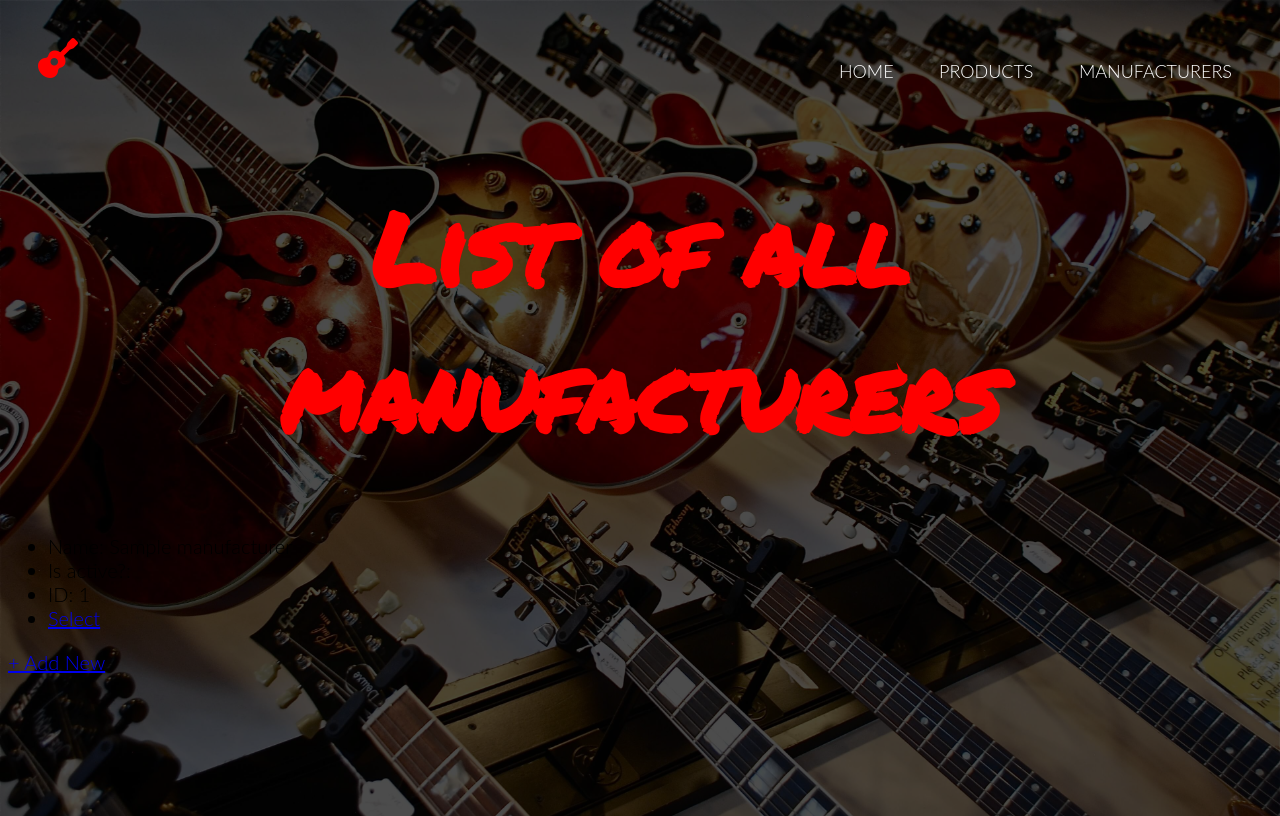
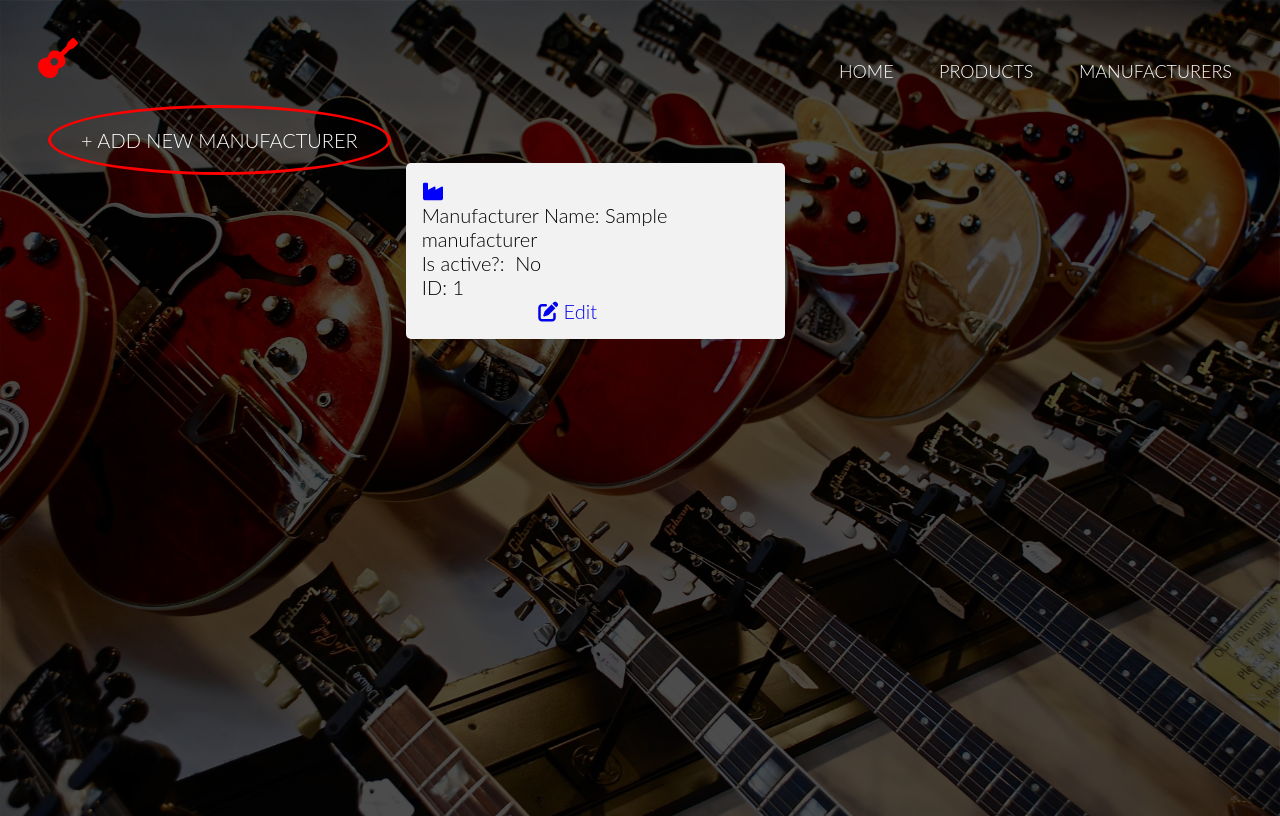
Before and after one commit to camsh69/Guitar_Store_Inventory_App_Python, a Flask app: page /manufacturers in a window 1280 px wide. Run offline with Flask 2, Linux system fonts and the light colour scheme; a database or web service that is not in the repository returns one stand-in record (values such as "Sample title"); some libraries are stand-ins or nearby versions.

Commit message:
deleted show manufacturer and updated edit manufacturer styling

```diff
--- a/controllers/manufacturers_controller.py
+++ b/controllers/manufacturers_controller.py
@@ -26,12 +26,6 @@ def create_manufacturer():
     return redirect('/manufacturers')
 
 
-@manufacturers_blueprint.route("/manufacturers/<id>")
-def show_manufacturer(id):
-    manufacturer = manufacturer_repository.select(id)
-    return render_template("/manufacturers/show.html", manufacturer=manufacturer, title="View Manufacturer")
-
-
 @manufacturers_blueprint.route("/manufacturers/<id>/edit")
 def edit_manufacturer(id):
     manufacturer = manufacturer_repository.select(id)
--- a/templates/manufacturers/index.html
+++ b/templates/manufacturers/index.html
@@ -1,24 +1,44 @@
 {% extends 'base.html' %}
 {% block content %}
-<h1>List of all manufacturers</h1>
 
-{% for manufacturer in all_manufacturers %}
-<section>
-    <div>
-        <ul>
-            <li>Name: {{ manufacturer.name }}</li>
-            <li>Is active?: {{ manufacturer.is_active }}</li>
-            <li>ID: {{ manufacturer.id }}</li>
-            <li><a href="/manufacturers/{{ manufacturer.id }}">Select</a></li>
-        </ul>
+<div class="task-bar">
+    <div class="add-button">
+        <a class="button" href="/manufacturers/new">+ Add New Manufacturer</a>
     </div>
+</div>
+
+<section id="manufacturers-list-container">
+    {% for manufacturer in all_manufacturers %}
+    <ul>
+        <div class="column">
+            <li>
+                <div class="card zoom">
+                    <div class="container">
+                        <span style="color: blue;" <i class="fas fa-industry"></i></span><br>
+                        Manufacturer Name: {{ manufacturer.name }}<br>
+                        Is active?:
+                        {% if manufacturer.is_active == True %}
+                        &nbsp;Yes
+                        {% else %}
+                        &nbsp;No
+                        {% endif %}
+                        <br>
+                        ID: {{ manufacturer.id }}<br>
+                        <div class="centre">
+                            <a class="link" href="/manufacturers/{{ manufacturer.id }}/edit"><i class="fas fa-edit"></i>
+                                Edit</a>
+                        </div>
+
+                    </div>
+                </div>
+            </li>
+        </div>
+    </ul>
 </section>
 
 {% endfor %}
 
-<section>
-    <a href="/manufacturers/new">+ Add New</a>
-</section>
+
 
 
 {% endblock %}
--- a/templates/products/index.html
+++ b/templates/products/index.html
@@ -32,7 +32,7 @@
     </div>
 </section>
 
-<section id="list-container">
+<section id="product-list-container">
 
     {% for product in all_products %}
 
```
Also changed, not shown: templates/manufacturers/show.html (deleted, +0 -11 lines).
